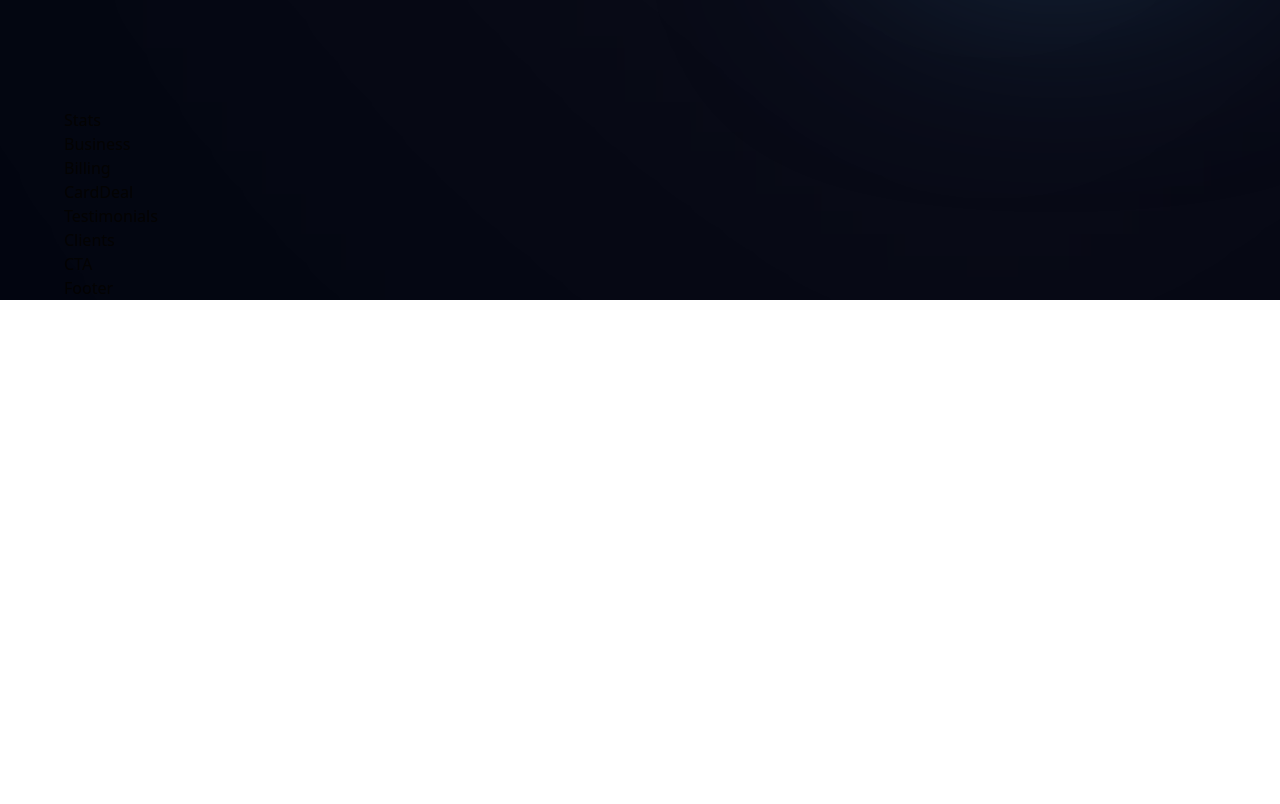
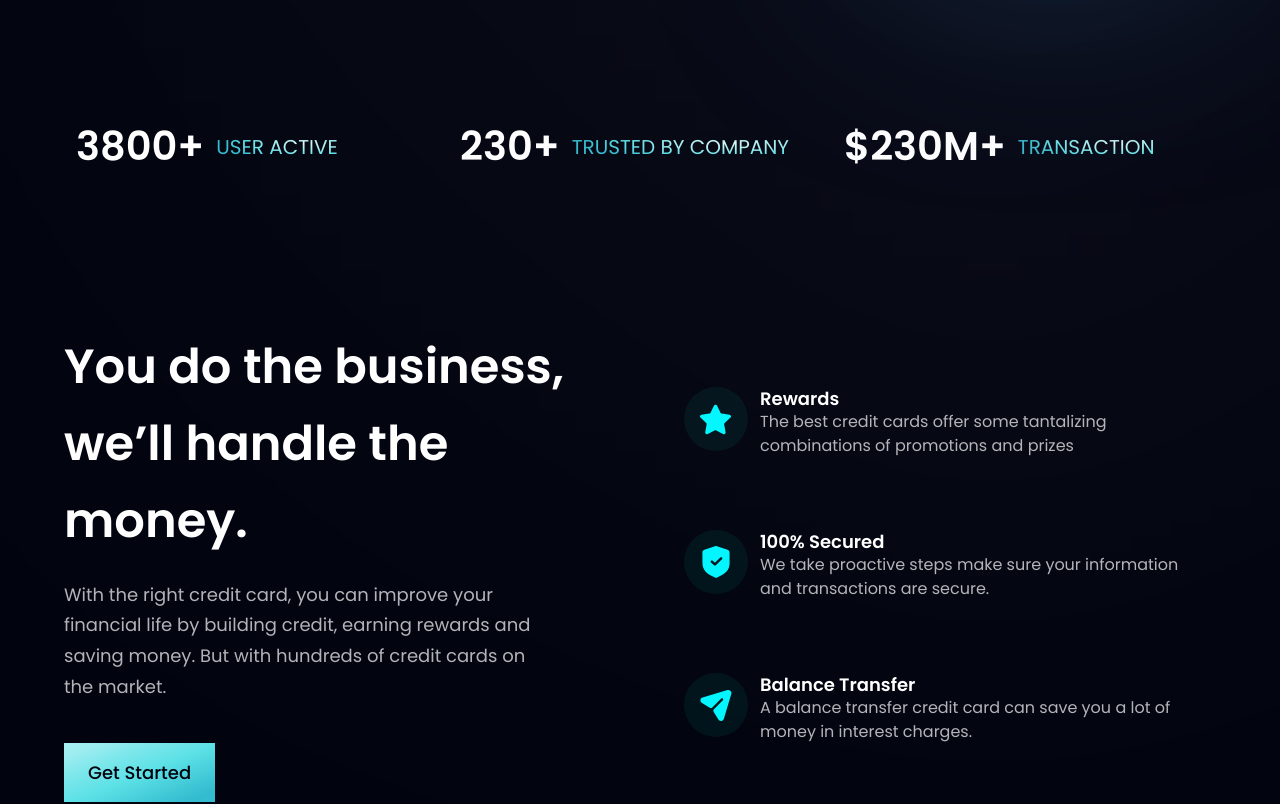
Before and after one commit to Julien7442/bank_modern_app, a React (Vite) app: page / in a window 1280 px wide. Shown: the part 760-1564 px from the top of the page. Before the commit the page ends 1060 px from the top, so only its background shows below. Built offline with nearby package versions, Linux system fonts and the light colour scheme.

Commit message:
business section

```diff
--- a/src/components/Business.jsx
+++ b/src/components/Business.jsx
@@ -1,9 +1,40 @@
-import React from 'react'
+import { features } from '../constants';
+import styles, { layout } from '../style';
+import Button from './Button';
 
-function Business() {
+const FeatureCard = ({ icon, title, content, index }) => (
+  <div className={`flex flex-row p-6 rounded-[20px] ${index !== features.length - 1 ? 'mb-6' : 'mb-0'} feature-card`}>
+    <div className={`w-[64px] h-[64px] rounded-full ${styles.flexCenter} bg-dimBlue`}>
+      <img src={icon} alt="icon" className="w-[50%] h-[50%] object-contain" />
+    </div>
+    <div className="flex-1 flex flex-col ml-3">
+      <h4 className="font-poppins font-semibold text-white text-[18px] leading-[23px] m-b1">{title}</h4>
+      <p className="font-poppins font-normal text-dimWhite text-[16px] leading-[24px] m-b1">{content}</p>
+    </div>
+  </div>
+);
+
+const Business = () => {
   return (
-    <div>Business</div>
-  )
-}
+    <section id="features" className={layout.section}>
+      <div className={layout.sectionInfo}>
+        <h2 className={styles.heading2}>
+          You do the business, <br className="sm:block hidden" /> we’ll handle the money.
+        </h2>
+        <p className={`${styles.paragraph} max-w-[470px] mt-5`}>
+          With the right credit card, you can improve your financial life by building credit, earning rewards and saving money. But with
+          hundreds of credit cards on the market.
+        </p>
+        <Button styles="mt-10" />
+      </div>
 
-export default Business
+      <div className={`${layout.sectionImg} flex-col`}>
+        {features.map((feature, index) => (
+          <FeatureCard key={feature.id} {...feature} index={index} />
+        ))}
+      </div>
+    </section>
+  );
+};
+
+export default Business;
--- a/src/components/Button.jsx
+++ b/src/components/Button.jsx
@@ -1,9 +1,9 @@
-import React from 'react'
+import React from 'react';
 
-function Button() {
-  return (
-    <div>Button</div>
-  )
-}
+const Button = ({ styles }) => (
+  <button type="button" className={`py-4 px-6 bg-blue-gradient font-poppins font-medium text-[18px] text-primary outline-none ${styles}`}>
+    Get Started
+  </button>
+);
 
-export default Button
+export default Button;
--- a/src/components/Stats.jsx
+++ b/src/components/Stats.jsx
@@ -1,9 +1,17 @@
-import React from 'react'
+import { stats } from '../constants';
+import styles from '../style';
 
-function Stats() {
-  return (
-    <div>Stats</div>
-  )
-}
+const Stats = () => (
+  <section className={`${styles.flexCenter} flex-row flex-wrap sm:mb-20 mb-6`}>
+    {stats.map((stat) => (
+      <div key={stat.id} className={`flex-1 flex justify-start items-center flex-row m-3`}>
+        <h4 className="font-poppins font-semibold xs:text-[40px] text-[30px] xs:leading-[53px] leading-[43px] text-white">{stat.value}</h4>
+        <p className="font-poppins font-normal xs:text-[20px] text-[15px] xs:leading-[26px] leading-[21px] text-gradient uppercase ml-3">
+          {stat.title}
+        </p>
+      </div>
+    ))}
+  </section>
+);
 
-export default Stats
+export default Stats;
```
